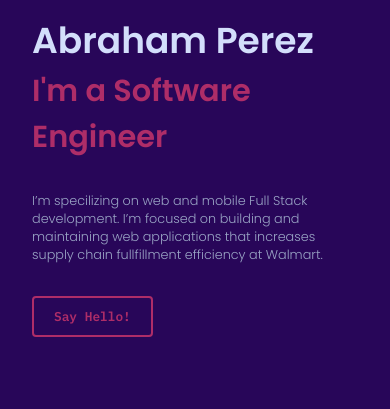
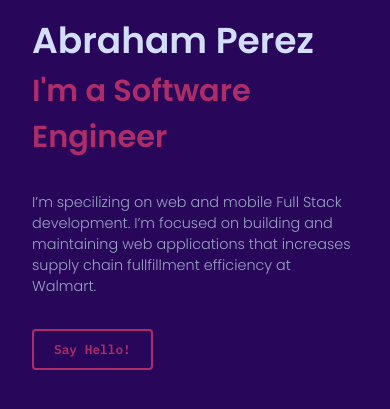
Before and after one commit to Aperezpe/static-portfolio, a PHP site: page / in a window 390 px wide, after a click that opens the changed part. Shown: the part 188-597 px from the top of the page. Run offline with PHP 8.4, Linux system fonts and the light colour scheme; some libraries are stand-ins or nearby versions.

Commit message:
tabs is responsive

```diff
--- a/css/style.css
+++ b/css/style.css
@@ -20,7 +20,8 @@ ORDER: Base + typography > general layout + grid > page layout > components
 */
 :root {
   --splash-screen-duration: 2000ms;
-  --lg-phone: 46.87em; }
+  --lg-phone: 46.87em;
+  --phone: 37.5em; }
 
 @keyframes inFromLeft {
   0% {
@@ -927,12 +946,9 @@ main {
     color: #9aa5c5;
     font-weight: 300;
     padding-bottom: 4rem; }
-    @media (max-width: 46.87em) {
+    @media (max-width: 37.5em) {
       .intro__description {
         font-size: 1.8rem; } }
-    @media (max-width: 37.5em) {
-      .intro__description {
-        font-size: 1.6rem; } }
 
 .section-about-me {
   display: flex;
--- a/home.html
+++ b/home.html
@@ -100,11 +100,11 @@
                         <li class="tabs__item"><a href="#exp1" class="text-tiny tabs__link tabs__link--0">Walmart</a></li>
                         <li class="tabs__item"><a href="#exp2" class="text-tiny tabs__link tabs__link--1">ExxonMobil 1st</a></li>
                         <li class="tabs__item"><a href="#exp3" class="text-tiny tabs__link tabs__link--2">ExxonMobil 2nd</a></li>
-                        <li class="tabs__item"><a href="#exp3" class="text-tiny tabs__link tabs__link--2">ExxonMobil 2nd</a></li>
-                        <li class="tabs__item"><a href="#exp3" class="text-tiny tabs__link tabs__link--2">ExxonMobil 2nd</a></li>
-                        <li class="tabs__item"><a href="#exp3" class="text-tiny tabs__link tabs__link--2">ExxonMobil 2nd</a></li>
-                        <li class="tabs__item"><a href="#exp3" class="text-tiny tabs__link tabs__link--2">ExxonMobil 2nd</a></li>
-                        <li class="tabs__item"><a href="#exp3" class="text-tiny tabs__link tabs__link--2">ExxonMobil 2nd</a></li>
+                        <li class="tabs__item"><a href="#exp3" class="text-tiny tabs__link tabs__link--3">ExxonMobil 2nd</a></li>
+                        <li class="tabs__item"><a href="#exp3" class="text-tiny tabs__link tabs__link--4">ExxonMobil 2nd</a></li>
+                        <li class="tabs__item"><a href="#exp3" class="text-tiny tabs__link tabs__link--5">ExxonMobil 2nd</a></li>
+                        <li class="tabs__item"><a href="#exp3" class="text-tiny tabs__link tabs__link--6">ExxonMobil 2nd</a></li>
+                        <li class="tabs__item"><a href="#exp3" class="text-tiny tabs__link tabs__link--7">ExxonMobil 2nd</a></li>
                     </ul>
                     <div id="tab-line-selector" class="tabs__line-selector"></div>
                 </div>
--- a/js/components/tabs.js
+++ b/js/components/tabs.js
@@ -4,19 +4,19 @@
  */
 
 let tabHeight = 5.5;
+let tabWidth = 16;
 let curTabIndex = 0;
 $(document).ready(() => {
   // Clone and remove all tab contents from DOM
   let tabContents = document.querySelectorAll('.tabs__content');
 
   for (let i = 1; i < tabContents.length ; i++) {
-    $(tabContents[i]).fadeOut();
+    $(tabContents[i]).css('display', 'none');
   }
 
 })
 
-let fadingOut;
-let fadingIn;
+
 $(".tabs__item").click(tab => {
   let classList = tab.target.classList;
 
@@ -25,7 +25,13 @@ $(".tabs__item").click(tab => {
     selectedTabIndex = hasNumber(cl) ? parseInt(cl.slice(-1)) : selectedTabIndex;
   });
 
-  $('#tab-line-selector').css('top', `${selectedTabIndex * tabHeight}rem`);
+  /** Move tab selector left to righ if in phone screen, else top to bottom */
+  if (mediaQuery.phone.matches) {
+    $('#tab-line-selector').css('left', `${selectedTabIndex * tabWidth}rem`);
+  } else {
+    $('#tab-line-selector').css('top', `${selectedTabIndex * tabHeight}rem`);
+  }
+
 
   if (curTabIndex != selectedTabIndex) {
     let tabContents = document.querySelectorAll('.tabs__content');
--- a/js/media-queries.js
+++ b/js/media-queries.js
@@ -1,7 +1,10 @@
 class MediaQuery {
   constructor() {
     const lgPhoneVar = getComputedStyle(document.documentElement).getPropertyValue('--lg-phone');
+    const phoneVar = getComputedStyle(document.documentElement).getPropertyValue('--phone');
     this.lgPhone = window.matchMedia(`(max-width: ${lgPhoneVar})`);
+    this.phone = window.matchMedia(`(max-width: ${phoneVar})`);
+
   }
 
 }
--- a/sass/abstract/_variables.scss
+++ b/sass/abstract/_variables.scss
@@ -52,4 +52,5 @@ $big-desktop: 112.5em;
 :root {
   --splash-screen-duration: #{$splash-screen-duration};
   --lg-phone: #{$lg-phone};
+  --phone: #{$phone};
 }
--- a/sass/base/_typography.scss
+++ b/sass/base/_typography.scss
@@ -13,7 +13,7 @@
 }
 
 .company-position-title {
-  font-size: calc(#{$font-size-small} * 1.2);
+  font-size: calc(#{$font-size-medium} * .8);
   color: $color-light-gray;
   font-family: $font-poppins;
 
@@ -46,15 +46,15 @@
 .text-tiny {
   font-family: $font-mono;
   font-size: $font-size-tiny;
+
+  @include respond(tab-port) {
+    font-size: #{$font-size-tiny * 1.1};
+  }
 }
 
 .text-small {
   font-family: $font-mono;
   font-size: $font-size-small;
-
-  @include respond(lg-phone) {
-    font-size: $font-size-small - .2rem;
-  }
 
   &--numbered {
     counter-increment: section;
@@ -105,6 +105,6 @@
   font-family: $font-poppins;
 
   @include respond(lg-phone) {
-    font-size: $font-size-tiny;
+    font-size: $font-size-small;
   }
 }
--- a/sass/components/_button.scss
+++ b/sass/components/_button.scss
@@ -11,6 +11,10 @@
   background-color: transparent;
   cursor: pointer;
   display: block;
+
+  @include respond(lg-phone) {
+    font-size: $font-size-small;
+  }
 
 
 
--- a/sass/components/_list.scss
+++ b/sass/components/_list.scss
@@ -21,13 +21,13 @@
 
     &--experience {
       font-family: $font-poppins;
-      font-size: 130%;
-      font-weight: 300;
+      font-size: 1.4rem;
+      font-weight: 200;
       line-height: 3rem;
       padding-bottom: 1.5rem;
 
-      @include respond(lg-phone) {
-        font-size: 120%;
+      @include respond(tab-port) {
+        font-size: 1.5rem;
       }
     }
   }
--- a/sass/components/_tabs.scss
+++ b/sass/components/_tabs.scss
@@ -9,18 +9,26 @@
 
   &__menu {
     position: relative;
+
+    @include respond(phone) {
+      overflow-x: auto;
+      overflow-y: hidden;
+      padding-bottom: 1rem;
+
+    }
+
   }
 
   &__items {
-    width: 15rem;
     cursor: pointer;
 
-    border-left: 1px solid $color-dark-gray;
+    border: 1px solid $color-dark-gray;
+    border-width: 0 0 0 1px;
 
     @include respond(phone) {
-      width: auto;
-      overflow-x: auto;
+      // width: 16rem;
       display: flex;
+      border-width: 0 0 1px 0;
     }
   }
 
@@ -33,6 +41,13 @@
 
     top: 0;
     left: -.5px;
+
+    @include respond(phone) {
+      width: 16rem;
+      height: 2.5px;
+      top: 5.5rem;
+      left: 0;
+    }
   }
 
 
@@ -50,7 +65,8 @@
     text-decoration: none;
 
     line-height: 5.5rem;
-    padding-left: 2.5rem;
+    padding: 0 2.5rem;
+
 
     &:hover {
       background-color: rgba($color-secondary, .1);
@@ -62,27 +78,30 @@
       background-color: rgba($color-secondary, .1);
       color: $color-secondary;
     }
+
+    @include respond(phone) {
+      width: 16rem;
+      text-align: center;
+    }
+
   }
 
   &__content-box {
     position: relative;
     transition: height .4s ease;
     width: 100%;
-
-    @include respond(lg-phone) {
-      width: 42rem;
-
-    }
+    min-height: 45rem;
   }
 
 
   &__content {
-    // position: absolute;
-    // top: 0;
-    // left: 0;
     display: block;
-    padding-left: 3rem;
-    // height: 100%;
+    padding: 0 2.5rem;
+
+
+    @include respond(phone) {
+      padding: 4rem 0;
+    }
 
   }
 }
--- a/sass/pages/_home.scss
+++ b/sass/pages/_home.scss
@@ -2,7 +2,6 @@
   @include section-layout;
   justify-content: flex-start;
   padding-top: 12rem;
-  // justify-content: center;
 
 
   max-width: 100rem;
@@ -60,12 +59,8 @@
     font-weight: 300;
     padding-bottom: 4rem;
 
-    @include respond(lg-phone) {
+    @include respond(phone) {
       font-size: 1.8rem;
-    }
-
-    @include respond(phone) {
-      font-size: 1.6rem;
     }
   }
 }
```
Also changed, not shown: other parts of css/style.css (+38 -20 lines).
